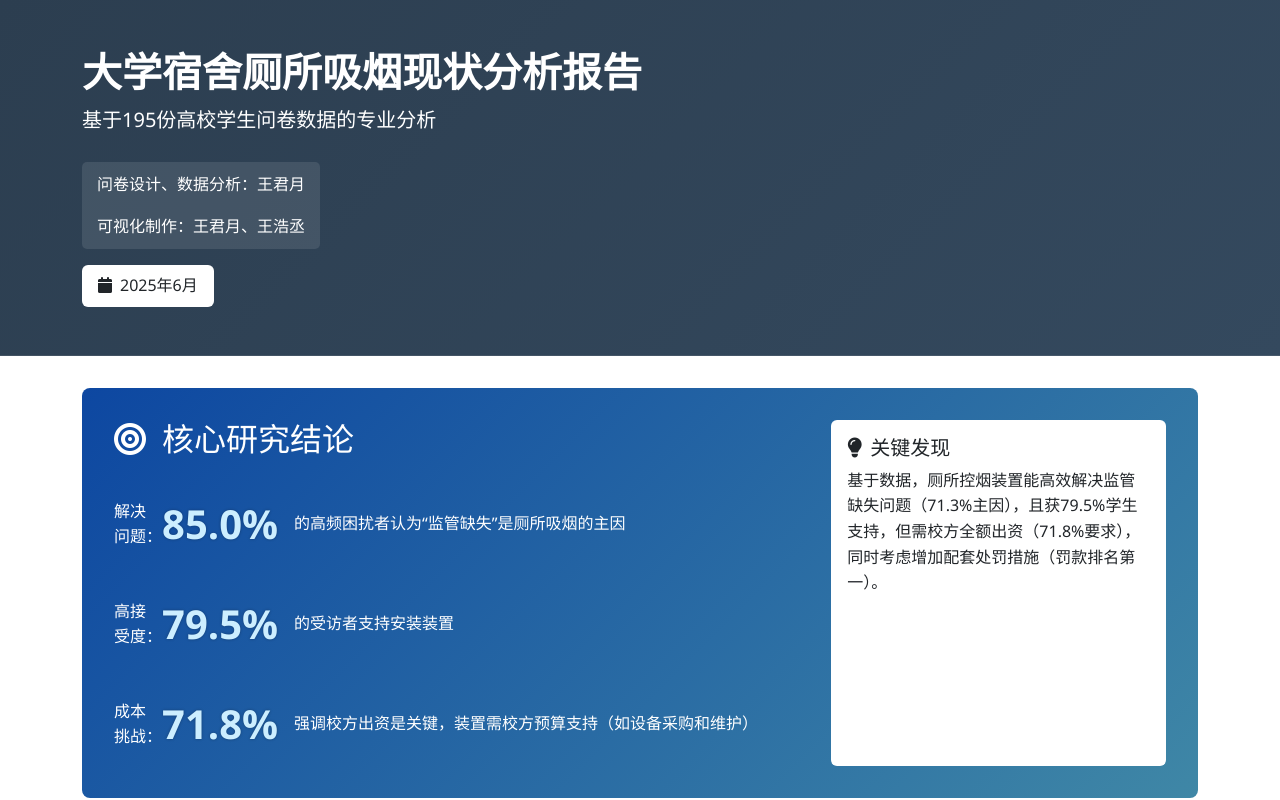
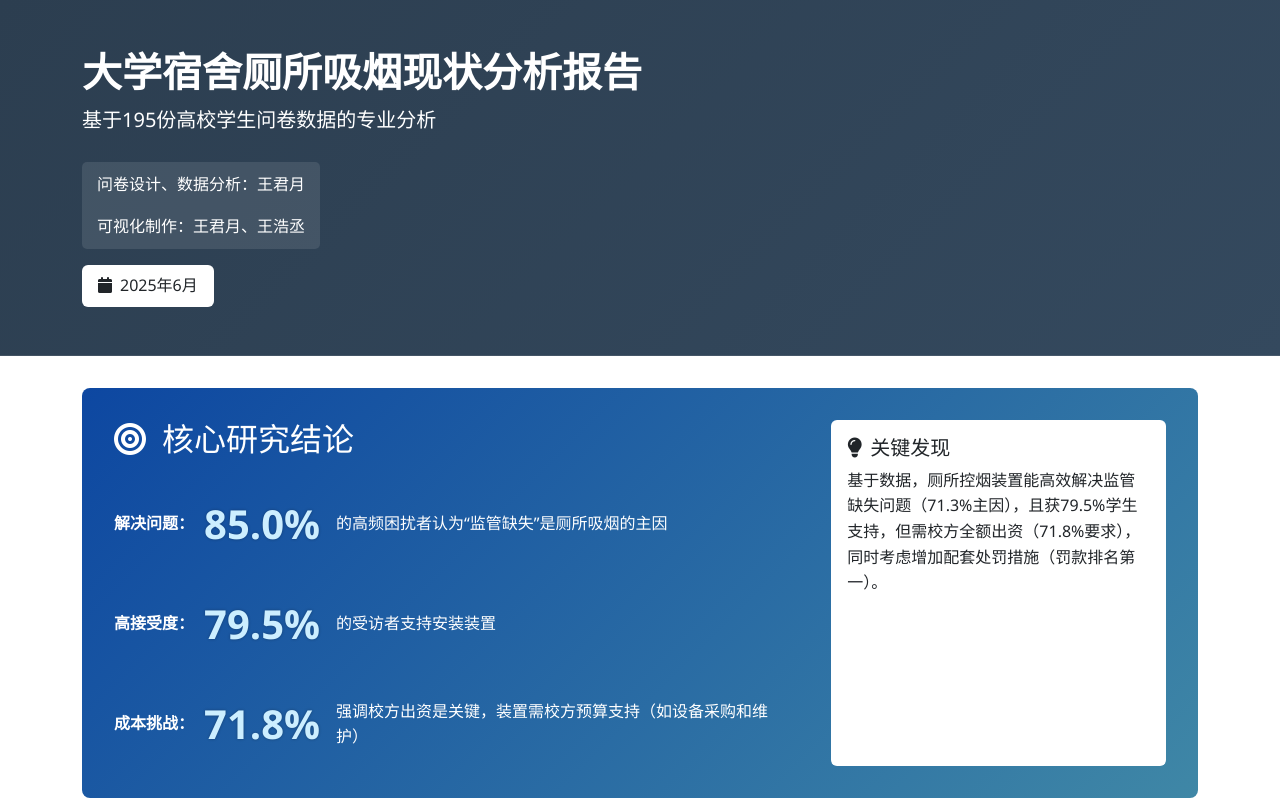
Before and after one commit to baijiao320/kongyan2025, a plain HTML site: page index.html in a window 1280 px wide. Shown: the top 800 px of the page. Drawn offline with nearby package versions, Linux system fonts and the light colour scheme.

Commit message:
Update index.html

```diff
--- a/index.html
+++ b/index.html
@@ -44,6 +44,12 @@
             border-left: 4px solid var(--accent-color);
             transition: transform 0.3s ease;
         }
+
+
+	.info-label {
+  		min-width: 90px;
+  		font-weight: 600;
+	}
 
         .stat-card:hover {
             transform: translateY(-5px);
@@ -264,17 +270,17 @@
                 <div class="col-md-8">
                     <h2 class="mb-4"><i class="fas fa-bullseye me-3"></i>核心研究结论</h2>
                     <div class="d-flex align-items-center mb-3">
-                        <div>解决<br>问题：</div>
+                        <div class="info-label">解决问题：</div>
                         <div class="stat-number me-3">85.0%</div>
                         <div>的高频困扰者认为“监管缺失”是厕所吸烟的主因</div>
                     </div>
                     <div class="d-flex align-items-center mb-3">
-                         <div>高接<br>受度：</div>
+                         <div class="info-label">高接受度：</div>
                          <div class="stat-number me-3">79.5%</div>
                          <div>的受访者支持安装装置</div>
                     </div>
                     <div class="d-flex align-items-center me-3">
-                         <div>成本<br>挑战：</div>
+                         <div class="info-label">成本挑战：</div>
                          <div class="stat-number me-3">71.8%</div>
                          <div>强调校方出资是关键，装置需校方预算支持（如设备采购和维护）</div>
                     </div>
```
